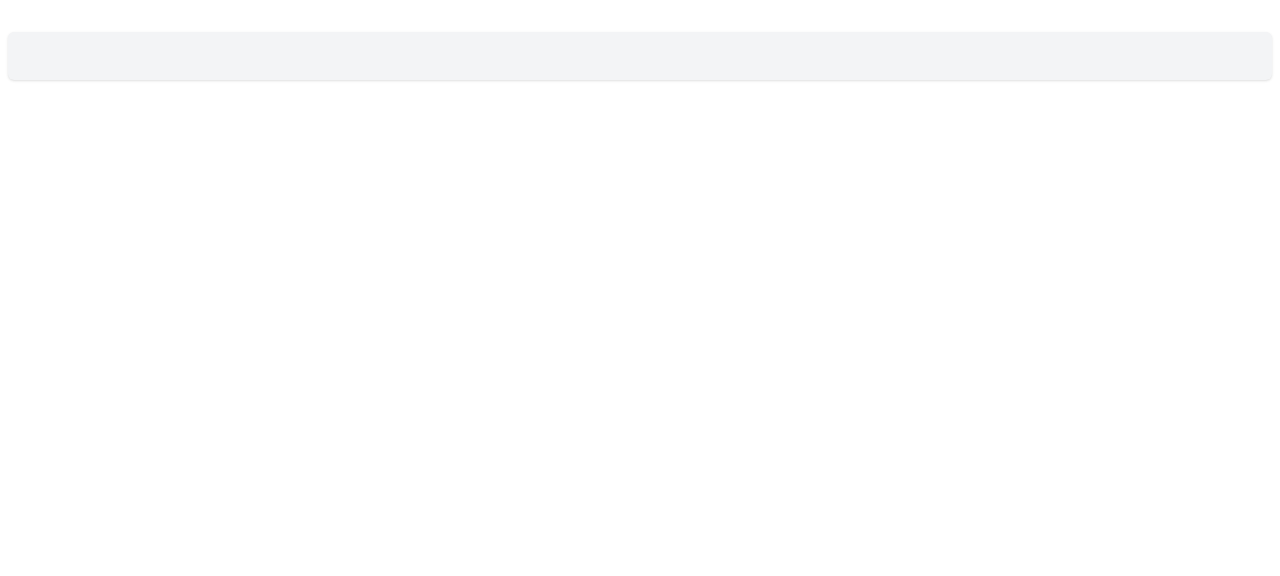
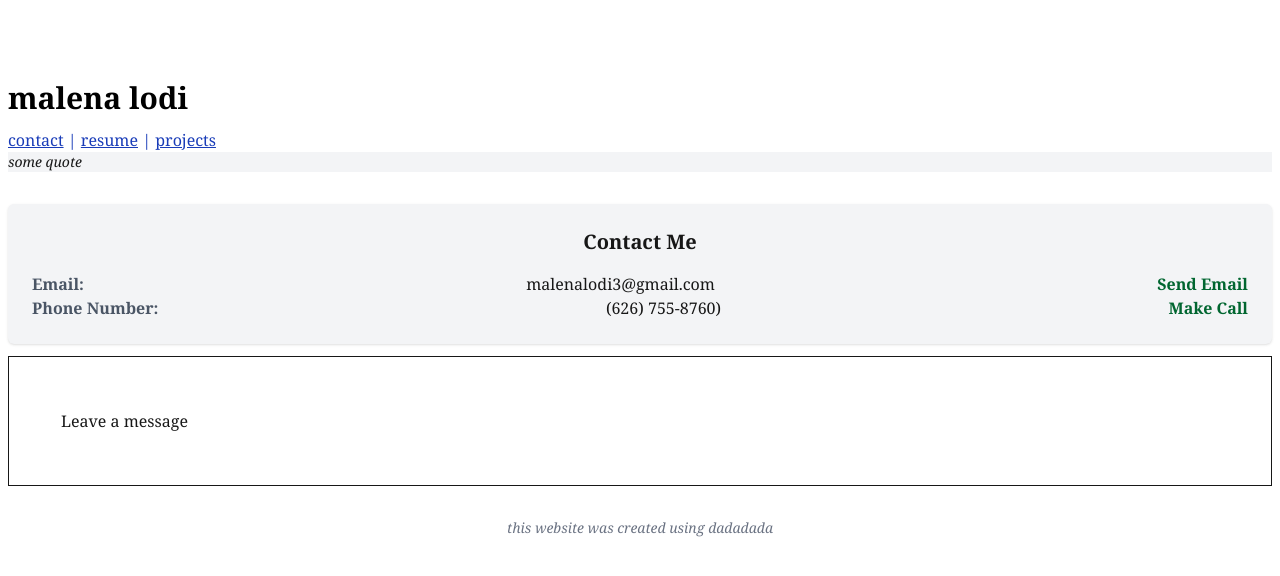
Before and after one commit to malena-3/malena-lodi, a Next.js app in the folder my-website/: page /contact in a window 1280 px wide. Shown: the top 576 px of the page. Built offline with nearby package versions, Linux system fonts and the light colour scheme.

Commit message:
started contact pg details

```diff
--- a/my-website/src/app/contact/page.js
+++ b/my-website/src/app/contact/page.js
@@ -3,10 +3,45 @@ import Image from "next/image";
 export default function Home() {
   return (
     <main className="min-h-screen font-serif pl-2 pr-2">
+      {/* HEADER CONTENT */}
+      <header className="text-left pt-20">
+        <h1 className="pb-3 text-black text-3xl font-bold ">malena lodi</h1>
+        <div className="text-blue-800">
+          <p><a href="/contact" className="underline">contact</a> | <a href="/resume" className="underline">resume</a> | <a href="/projects" className="underline">projects</a></p>
+        </div>
+      </header>
+      <div className="bg-gray-100">
+        <p className="text-sm italic">some quote</p>
+      </div>
+
+      {/* MAIN CONTENT */}
+        {/* project section */}
         <section className="bg-gray-100 p-6 mt-8 rounded-md shadow">
+            <h2 className="text-xl font-bold mb-4 text-center">Contact Me</h2>
 
+            <p className="flex justify-between">
+                <span className="font-bold text-gray-600">Email:</span>
+                <span>malenalodi3@gmail.com</span>
+                <span className="text-green-800 font-bold">Send Email</span>
+            </p>
+            <p className="flex justify-between">
+                <span className="font-bold text-gray-600">Phone Number:</span>
+                <span>(626) 755-8760)</span>
+                <span className="text-green-800 font-bold">Make Call</span>
+            </p>
         </section>
+        <div className="border-1 p-13 flex mt-3">
+            <p className="text-center">Leave a message</p>
+        </div>
 
+
+
+
+      {/* FOOTER CONTENT */}
+       {/* info about website */}
+       <footer className="mt-8 text-sm italic text-gray-500 text-center">
+          <p>this website was created using dadadada</p>
+       </footer>
 
 
 
```
